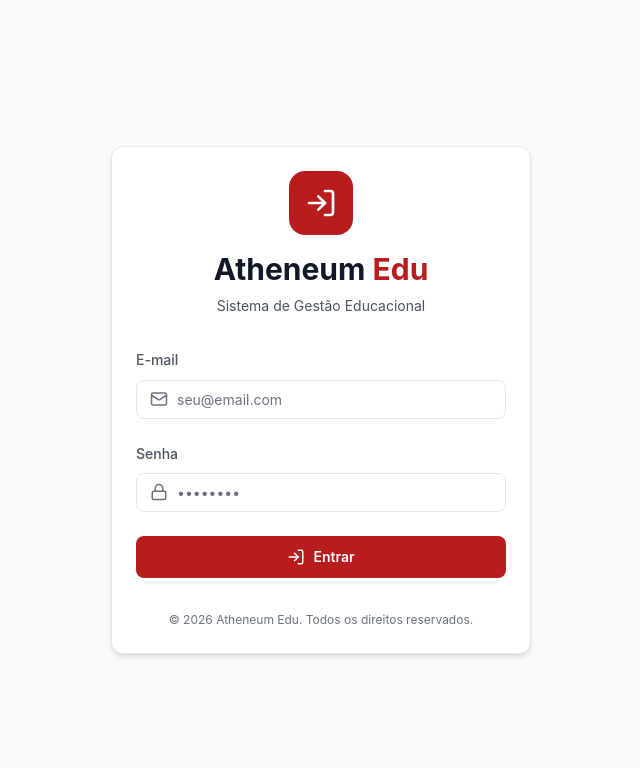
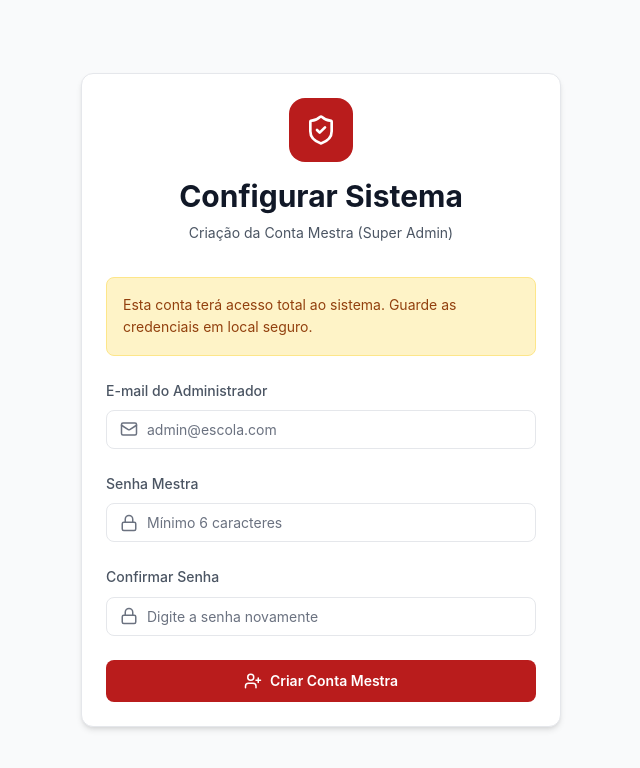
Before and after one commit to MagagniniEducacao/Atheneumedu, a React (Vite) app: page /setup in a window 1280 px wide. Before the commit this address led to /login. Shown: the top 768 px of the page, without its empty margins (319-959 px from the left). Built offline with nearby package versions, Linux system fonts and the light colour scheme; no server answers; the database is empty.

Commit message:
fix: restore setup route and improve superadmin feedback

```diff
--- a/src/App.tsx
+++ b/src/App.tsx
@@ -17,6 +17,7 @@ import { Alocacoes } from './pages/Alocacoes';
 import { Relatorios } from './pages/Relatorios';
 import { Configuracoes } from './pages/Configuracoes';
 import { ExternalChoice } from './pages/ExternalChoice';
+import { SuperAdminSetup } from './pages/SuperAdminSetup';
 
 const ProtectedRoute = ({ children, roles }: { children: React.ReactNode, roles?: string[] }) => {
   const { user, profile, loading } = useAuth();
@@ -61,6 +62,7 @@ function App() {
         <Routes>
           {/* Public Routes */}
           <Route path="/login" element={<Login />} />
+          <Route path="/setup" element={<SuperAdminSetup />} />
           <Route path="/escolha/:slug" element={<ExternalChoice />} />
 
           {/* Protected Routes */}
--- a/src/pages/SuperAdminSetup.tsx
+++ b/src/pages/SuperAdminSetup.tsx
@@ -1,7 +1,7 @@
 import React, { useState, useEffect } from 'react';
 import { supabase } from '../lib/supabase';
 import { useNavigate } from 'react-router-dom';
-import { UserPlus, ShieldCheck, Mail, Lock, Loader2 } from 'lucide-react';
+import { UserPlus, ShieldCheck, Mail, Lock, Loader2, LogIn } from 'lucide-react';
 
 export const SuperAdminSetup = () => {
     const [email, setEmail] = useState('');
@@ -25,7 +25,7 @@ export const SuperAdminSetup = () => {
                 .limit(1);
 
             if (data && data.length > 0) {
-                navigate('/login');
+                setError('Um Administrador Mestre já existe no sistema. Por favor, faça login.');
             }
         } catch (err) {
             console.error('Error checking super admin:', err);
@@ -216,13 +216,18 @@ export const SuperAdminSetup = () => {
                     <button
                         type="submit"
                         className="btn btn-primary"
-                        disabled={loading}
+                        disabled={loading || !!(error && error.includes('já existe'))}
                         style={{ width: '100%', padding: '0.75rem' }}
                     >
                         {loading ? (
                             <>
                                 <Loader2 className="spinner" size={18} />
                                 Configurando...
+                            </>
+                        ) : error && error.includes('já existe') ? (
+                            <>
+                                <LogIn size={18} />
+                                Ir para Login
                             </>
                         ) : (
                             <>
@@ -231,6 +236,16 @@ export const SuperAdminSetup = () => {
                             </>
                         )}
                     </button>
+                    {error && error.includes('já existe') && (
+                        <button
+                            type="button"
+                            className="btn btn-secondary"
+                            onClick={() => navigate('/login')}
+                            style={{ width: '100%', padding: '0.75rem' }}
+                        >
+                            Fazer Login
+                        </button>
+                    )}
                 </form>
             </div>
         </div>
```
